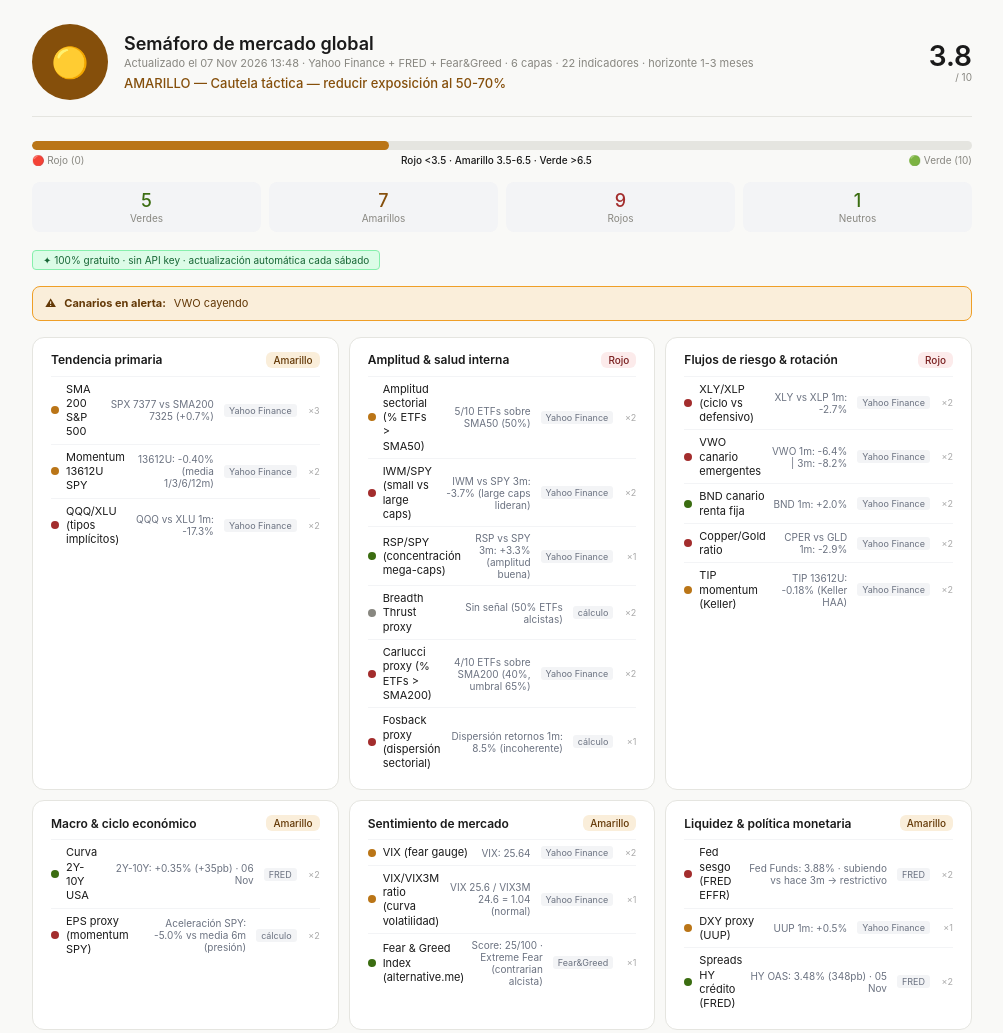
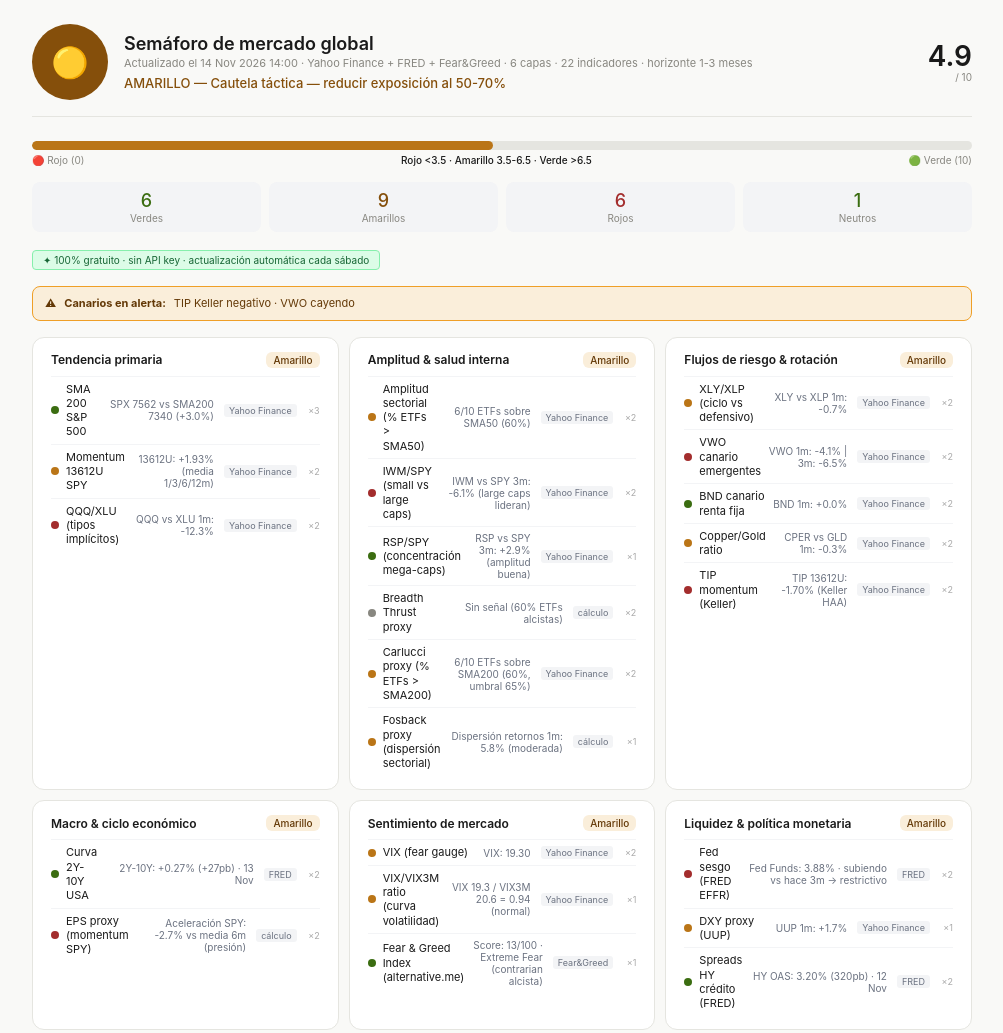
Before and after one commit to PatrimonioenAumento/Semaforo, a plain HTML site: page docs/index.html in a window 1280 px wide. Shown: the top 1033 px of the page, without its empty margins (138-1141 px from the left). Drawn offline with Linux system fonts and the light colour scheme.

Commit message:
🚦 Semáforo actualizado 2026-11-14 14:00 UTC

```diff
--- a/docs/index.html
+++ b/docs/index.html
@@ -3,7 +3,7 @@
 <head>
 <meta charset="UTF-8">
 <meta name="viewport" content="width=device-width,initial-scale=1.0">
-<title>Semáforo de Mercado Global · 07 Nov 2026 13:48</title>
+<title>Semáforo de Mercado Global · 14 Nov 2026 14:00</title>
 <style>
 *{box-sizing:border-box;margin:0;padding:0}
 body{font-family:-apple-system,BlinkMacSystemFont,"Segoe UI",sans-serif;background:#f9f9f7;color:#1a1a1a;padding:24px 20px;max-width:980px;margin:0 auto}
@@ -16,7 +16,7 @@ h1{font-size:18px;font-weight:600;margin-bottom:2px}
 .snum{font-size:28px;font-weight:600;color:#1a1a1a;line-height:1;text-align:right}
 .slbl{font-size:10px;color:#888780;text-align:right;margin-top:1px}
 .bar-bg{height:9px;background:#e5e5e0;border-radius:5px;overflow:hidden;margin-bottom:4px}
-.bar-fill{height:100%;border-radius:5px;width:38%;background:#BA7517}
+.bar-fill{height:100%;border-radius:5px;width:49%;background:#BA7517}
 .bar-lbls{display:flex;justify-content:space-between;font-size:10px;color:#888780;margin-bottom:1rem}
 .mgrid{display:grid;grid-template-columns:repeat(4,1fr);gap:8px;margin-bottom:1rem}
 .mc{background:#f3f4f6;border-radius:8px;padding:8px 10px;text-align:center}
@@ -48,11 +48,11 @@ h1{font-size:18px;font-weight:600;margin-bottom:2px}
   <div class="sig">🟡</div>
   <div class="top-info">
     <h1>Semáforo de mercado global</h1>
-    <div class="sub">Actualizado el 07 Nov 2026 13:48 · Yahoo Finance + FRED + Fear&Greed · 6 capas · 22 indicadores · horizonte 1-3 meses</div>
+    <div class="sub">Actualizado el 14 Nov 2026 14:00 · Yahoo Finance + FRED + Fear&Greed · 6 capas · 22 indicadores · horizonte 1-3 meses</div>
     <div class="verdict">AMARILLO — Cautela táctica — reducir exposición al 50-70%</div>
   </div>
   <div>
-    <div class="snum">3.8</div>
+    <div class="snum">4.9</div>
     <div class="slbl">/ 10</div>
   </div>
 </div>
@@ -65,14 +65,14 @@ h1{font-size:18px;font-weight:600;margin-bottom:2px}
 </div>
 
 <div class="mgrid">
-  <div class="mc"><div class="mv" style="color:#3B6D11">5</div><div class="ml">Verdes</div></div>
-  <div class="mc"><div class="mv" style="color:#854F0B">7</div><div class="ml">Amarillos</div></div>
-  <div class="mc"><div class="mv" style="color:#A32D2D">9</div><div class="ml">Rojos</div></div>
+  <div class="mc"><div class="mv" style="color:#3B6D11">6</div><div class="ml">Verdes</div></div>
+  <div class="mc"><div class="mv" style="color:#854F0B">9</div><div class="ml">Amarillos</div></div>
+  <div class="mc"><div class="mv" style="color:#A32D2D">6</div><div class="ml">Rojos</div></div>
   <div class="mc"><div class="mv" style="color:#3B6D11">1</div><div class="ml">Neutros</div></div>
 </div>
 
 <div class="badge">✦ 100% gratuito · sin API key · actualización automática cada sábado</div>
-<div class="canary">⚠ <strong>Canarios en alerta:</strong> VWO cayendo</div>
+<div class="canary">⚠ <strong>Canarios en alerta:</strong> TIP Keller negativo · VWO cayendo</div>
 
 <div class="layers">
   <div class="lcard">
@@ -82,9 +82,9 @@ h1{font-size:18px;font-weight:600;margin-bottom:2px}
     </div>
 
         <div class="irow" onclick="tog('sma200')">
-          <div class="dot" style="background:#BA7517"></div>
+          <div class="dot" style="background:#3B6D11"></div>
           <span class="iname">SMA 200 S&P 500</span>
-          <span class="ival">SPX 7377 vs SMA200 7325 (+0.7%)</span>
+          <span class="ival">SPX 7562 vs SMA200 7340 (+3.0%)</span>
           <span class="isrc">Yahoo Finance</span>
           <span class="iw">×3</span>
         </div>
@@ -92,7 +92,7 @@ h1{font-size:18px;font-weight:600;margin-bottom:2px}
         <div class="irow" onclick="tog('mom13612')">
           <div class="dot" style="background:#BA7517"></div>
           <span class="iname">Momentum 13612U SPY</span>
-          <span class="ival">13612U: -0.40% (media 1/3/6/12m)</span>
+          <span class="ival">13612U: +1.93% (media 1/3/6/12m)</span>
           <span class="isrc">Yahoo Finance</span>
           <span class="iw">×2</span>
         </div>
@@ -100,7 +100,7 @@ h1{font-size:18px;font-weight:600;margin-bottom:2px}
         <div class="irow" onclick="tog('qqqxlu')">
           <div class="dot" style="background:#A32D2D"></div>
           <span class="iname">QQQ/XLU (tipos implícitos)</span>
-          <span class="ival">QQQ vs XLU 1m: -17.3%</span>
+          <span class="ival">QQQ vs XLU 1m: -12.3%</span>
           <span class="isrc">Yahoo Finance</span>
           <span class="iw">×2</span>
         </div>
@@ -109,13 +109,13 @@ h1{font-size:18px;font-weight:600;margin-bottom:2px}
   <div class="lcard">
     <div class="lhdr">
       <span class="ltitle">Amplitud & salud interna</span>
-      <span class="lbadge" style="background:#FCEBEB;color:#791F1F">Rojo</span>
+      <span class="lbadge" style="background:#FAEEDA;color:#633806">Amarillo</span>
     </div>
 
         <div class="irow" onclick="tog('adline')">
           <div class="dot" style="background:#BA7517"></div>
           <span class="iname">Amplitud sectorial (% ETFs > SMA50)</span>
-          <span class="ival">5/10 ETFs sobre SMA50 (50%)</span>
+          <span class="ival">6/10 ETFs sobre SMA50 (60%)</span>
           <span class="isrc">Yahoo Finance</span>
           <span class="iw">×2</span>
         </div>
@@ -123,7 +123,7 @@ h1{font-size:18px;font-weight:600;margin-bottom:2px}
         <div class="irow" onclick="tog('nyhl')">
           <div class="dot" style="background:#A32D2D"></div>
           <span class="iname">IWM/SPY (small vs large caps)</span>
-          <span class="ival">IWM vs SPY 3m: -3.7% (large caps lideran)</span>
+          <span class="ival">IWM vs SPY 3m: -6.1% (large caps lideran)</span>
           <span class="isrc">Yahoo Finance</span>
           <span class="iw">×2</span>
         </div>
@@ -131,7 +131,7 @@ h1{font-size:18px;font-weight:600;margin-bottom:2px}
         <div class="irow" onclick="tog('rspspy')">
           <div class="dot" style="background:#3B6D11"></div>
           <span class="iname">RSP/SPY (concentración mega-caps)</span>
-          <span class="ival">RSP vs SPY 3m: +3.3% (amplitud buena)</span>
+          <span class="ival">RSP vs SPY 3m: +2.9% (amplitud buena)</span>
           <span class="isrc">Yahoo Finance</span>
           <span class="iw">×1</span>
         </div>
@@ -139,23 +139,23 @@ h1{font-size:18px;font-weight:600;margin-bottom:2px}
         <div class="irow" onclick="tog('breadth')">
           <div class="dot" style="background:#888780"></div>
           <span class="iname">Breadth Thrust proxy</span>
-          <span class="ival">Sin señal (50% ETFs alcistas)</span>
+          <span class="ival">Sin señal (60% ETFs alcistas)</span>
           <span class="isrc">cálculo</span>
           <span class="iw">×2</span>
         </div>
         <div class="det" id="det-breadth">Proxy del Breadth Thrust de Zweig: % ETFs alcistas pasando de <40% a >61% rápidamente. Señal de convicción institucional.</div>
         <div class="irow" onclick="tog('carlucci')">
-          <div class="dot" style="background:#A32D2D"></div>
+          <div class="dot" style="background:#BA7517"></div>
           <span class="iname">Carlucci proxy (% ETFs > SMA200)</span>
-          <span class="ival">4/10 ETFs sobre SMA200 (40%, umbral 65%)</span>
+          <span class="ival">6/10 ETFs sobre SMA200 (60%, umbral 65%)</span>
           <span class="isrc">Yahoo Finance</span>
           <span class="iw">×2</span>
         </div>
         <div class="det" id="det-carlucci">Proxy Carlucci: % ETFs sectoriales sobre su SMA200. Umbral 65%. Por encima = salud interna del mercado sólida.</div>
         <div class="irow" onclick="tog('fosback')">
-          <div class="dot" style="background:#A32D2D"></div>
+          <div class="dot" style="background:#BA7517"></div>
           <span class="iname">Fosback proxy (dispersión sectorial)</span>
-          <span class="ival">Dispersión retornos 1m: 8.5% (incoherente)</span>
+          <span class="ival">Dispersión retornos 1m: 5.8% (moderada)</span>
           <span class="isrc">cálculo</span>
           <span class="iw">×1</span>
         </div>
@@ -164,13 +164,13 @@ h1{font-size:18px;font-weight:600;margin-bottom:2px}
   <div class="lcard">
     <div class="lhdr">
       <span class="ltitle">Flujos de riesgo & rotación</span>
-      <span class="lbadge" style="background:#FCEBEB;color:#791F1F">Rojo</span>
+      <span class="lbadge" style="background:#FAEEDA;color:#633806">Amarillo</span>
     </div>
 
         <div class="irow" onclick="tog('xlyxlp')">
-          <div class="dot" style="background:#A32D2D"></div>
+          <div class="dot" style="background:#BA7517"></div>
           <span class="iname">XLY/XLP (ciclo vs defensivo)</span>
-          <span class="ival">XLY vs XLP 1m: -2.7%</span>
+          <span class="ival">XLY vs XLP 1m: -0.7%</span>
           <span class="isrc">Yahoo Finance</span>
           <span class="iw">×2</span>
         </div>
@@ -178,7 +178,7 @@ h1{font-size:18px;font-weight:600;margin-bottom:2px}
         <div class="irow" onclick="tog('vwo')">
           <div class="dot" style="background:#A32D2D"></div>
           <span class="iname">VWO canario emergentes</span>
-          <span class="ival">VWO 1m: -6.4% | 3m: -8.2%</span>
+          <span class="ival">VWO 1m: -4.1% | 3m: -6.5%</span>
           <span class="isrc">Yahoo Finance</span>
           <span class="iw">×2</span>
         </div>
@@ -186,23 +186,23 @@ h1{font-size:18px;font-weight:600;margin-bottom:2px}
         <div class="irow" onclick="tog('bnd')">
           <div class="dot" style="background:#3B6D11"></div>
           <span class="iname">BND canario renta fija</span>
-          <span class="ival">BND 1m: +2.0%</span>
+          <span class="ival">BND 1m: +0.0%</span>
           <span class="isrc">Yahoo Finance</span>
           <span class="iw">×2</span>
         </div>
         <div class="det" id="det-bnd">Canario de renta fija. BND cayendo con S&P subiendo = bonistas descuentan algo que acciones aún ignoran.</div>
         <div class="irow" onclick="tog('coppergold')">
-          <div class="dot" style="background:#A32D2D"></div>
+          <div class="dot" style="background:#BA7517"></div>
           <span class="iname">Copper/Gold ratio</span>
-          <span class="ival">CPER vs GLD 1m: -2.9%</span>
+          <span class="ival">CPER vs GLD 1m: -0.3%</span>
           <span class="isrc">Yahoo Finance</span>
           <span class="iw">×2</span>
         </div>
         <div class="det" id="det-coppergold">Ratio cobre (crecimiento) vs oro (refugio). Uno de los mejores adelantados del ciclo macro a 3 meses.</div>
         <div class="irow" onclick="tog('tip')">
-          <div class="dot" style="background:#BA7517"></div>
+          <div class="dot" style="background:#A32D2D"></div>
           <span class="iname">TIP momentum (Keller)</span>
-          <span class="ival">TIP 13612U: -0.18% (Keller HAA)</span>
+          <span class="ival">TIP 13612U: -1.70% (Keller HAA)</span>
           <span class="isrc">Yahoo Finance</span>
           <span class="iw">×2</span>
         </div>
@@ -217,7 +217,7 @@ h1{font-size:18px;font-weight:600;margin-bottom:2px}
         <div class="irow" onclick="tog('yieldcurve')">
           <div class="dot" style="background:#3B6D11"></div>
           <span class="iname">Curva 2Y-10Y USA</span>
-          <span class="ival">2Y-10Y: +0.35% (+35pb) · 06 Nov</span>
+          <span class="ival">2Y-10Y: +0.27% (+27pb) · 13 Nov</span>
           <span class="isrc">FRED</span>
           <span class="iw">×2</span>
         </div>
@@ -225,7 +225,7 @@ h1{font-size:18px;font-weight:600;margin-bottom:2px}
         <div class="irow" onclick="tog('eps')">
           <div class="dot" style="background:#A32D2D"></div>
           <span class="iname">EPS proxy (momentum SPY)</span>
-          <span class="ival">Aceleración SPY: -5.0% vs media 6m (presión)</span>
+          <span class="ival">Aceleración SPY: -2.7% vs media 6m (presión)</span>
           <span class="isrc">cálculo</span>
           <span class="iw">×2</span>
         </div>
@@ -240,7 +240,7 @@ h1{font-size:18px;font-weight:600;margin-bottom:2px}
         <div class="irow" onclick="tog('vix')">
           <div class="dot" style="background:#BA7517"></div>
           <span class="iname">VIX (fear gauge)</span>
-          <span class="ival">VIX: 25.64</span>
+          <span class="ival">VIX: 19.30</span>
           <span class="isrc">Yahoo Finance</span>
           <span class="iw">×2</span>
         </div>
@@ -248,7 +248,7 @@ h1{font-size:18px;font-weight:600;margin-bottom:2px}
         <div class="irow" onclick="tog('putcall')">
           <div class="dot" style="background:#BA7517"></div>
           <span class="iname">VIX/VIX3M ratio (curva volatilidad)</span>
-          <span class="ival">VIX 25.6 / VIX3M 24.6 = 1.04 (normal)</span>
+          <span class="ival">VIX 19.3 / VIX3M 20.6 = 0.94 (normal)</span>
           <span class="isrc">Yahoo Finance</span>
           <span class="iw">×1</span>
         </div>
@@ -256,7 +256,7 @@ h1{font-size:18px;font-weight:600;margin-bottom:2px}
         <div class="irow" onclick="tog('aaii')">
           <div class="dot" style="background:#3B6D11"></div>
           <span class="iname">Fear & Greed Index (alternative.me)</span>
-          <span class="ival">Score: 25/100 · Extreme Fear (contrarian alcista)</span>
+          <span class="ival">Score: 13/100 · Extreme Fear (contrarian alcista)</span>
           <span class="isrc">Fear&Greed</span>
           <span class="iw">×1</span>
         </div>
@@ -279,7 +279,7 @@ h1{font-size:18px;font-weight:600;margin-bottom:2px}
         <div class="irow" onclick="tog('dxy')">
           <div class="dot" style="background:#BA7517"></div>
           <span class="iname">DXY proxy (UUP)</span>
-          <span class="ival">UUP 1m: +0.5%</span>
+          <span class="ival">UUP 1m: +1.7%</span>
           <span class="isrc">Yahoo Finance</span>
           <span class="iw">×1</span>
         </div>
@@ -287,7 +287,7 @@ h1{font-size:18px;font-weight:600;margin-bottom:2px}
         <div class="irow" onclick="tog('hy')">
           <div class="dot" style="background:#3B6D11"></div>
           <span class="iname">Spreads HY crédito (FRED)</span>
-          <span class="ival">HY OAS: 3.48% (348pb) · 05 Nov</span>
+          <span class="ival">HY OAS: 3.20% (320pb) · 12 Nov</span>
           <span class="isrc">FRED</span>
           <span class="iw">×2</span>
         </div>
```
